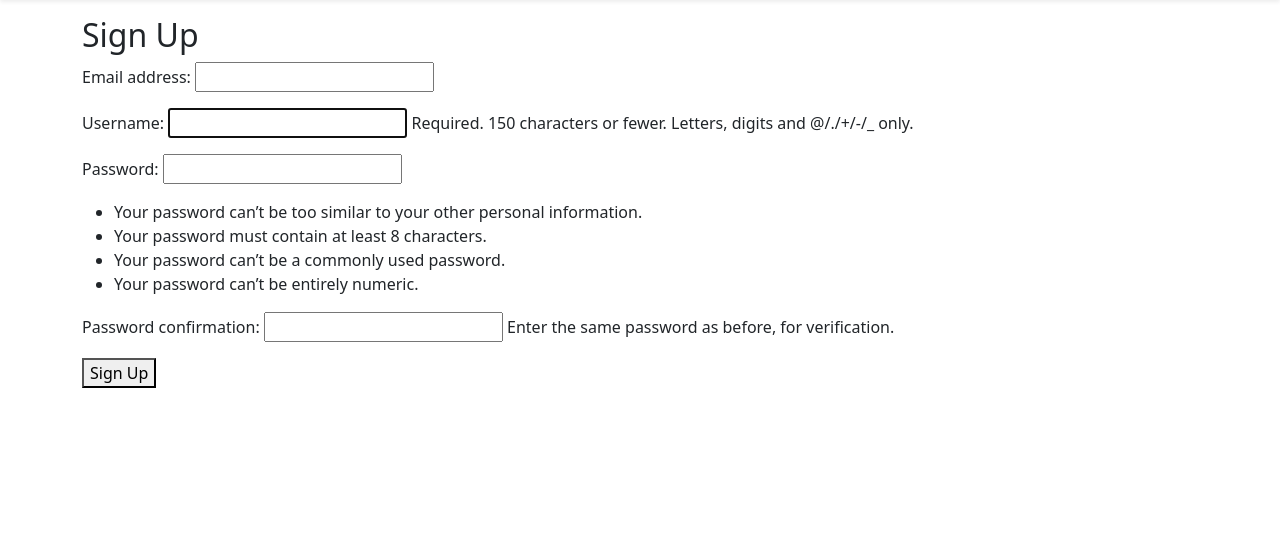
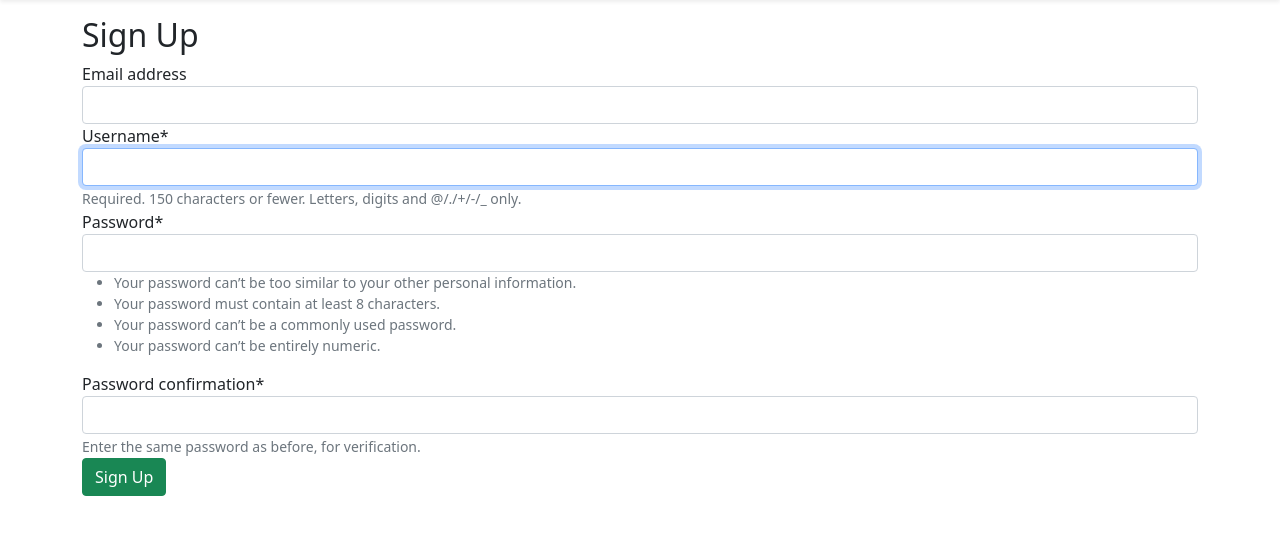
Before and after one commit to Joboa/bookstore, a Django app: page /accounts/signup/ in a window 1280 px wide. Shown: the part 73-608 px from the top of the page. Run offline with Django 3.2, Linux system fonts and the light colour scheme; some libraries are stand-ins or nearby versions.

Commit message:
Add  signup template

```diff
--- a/templates/signup.html
+++ b/templates/signup.html
@@ -1,4 +1,5 @@
 {% extends '_base.html' %}
+{% load crispy_forms_tags %}
 
 {% block title %} Sign Up {% endblock title %}
 
@@ -7,8 +8,8 @@
 <h2>Sign Up</h2>
 <form method="POST">
   {% csrf_token %}
-  {{ form.as_p }}
-  <button type="submit">Sign Up</button>
+  {{ form|crispy }}
+  <button class="btn btn-success" type="submit">Sign Up</button>
 </form>
 
 {% endblock content %}
```
